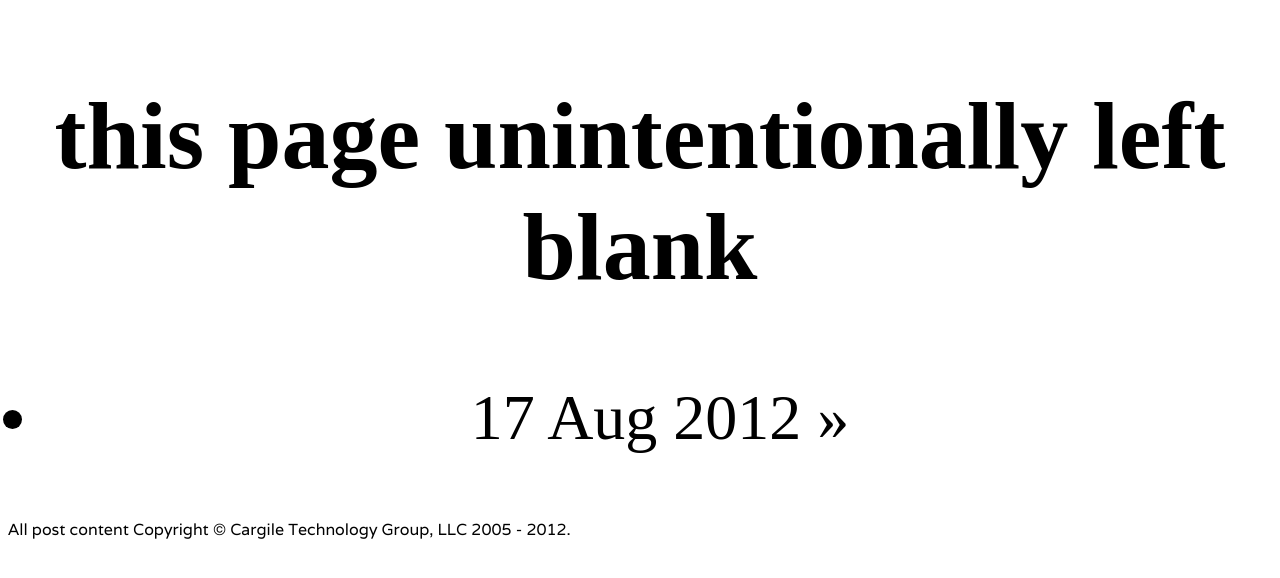
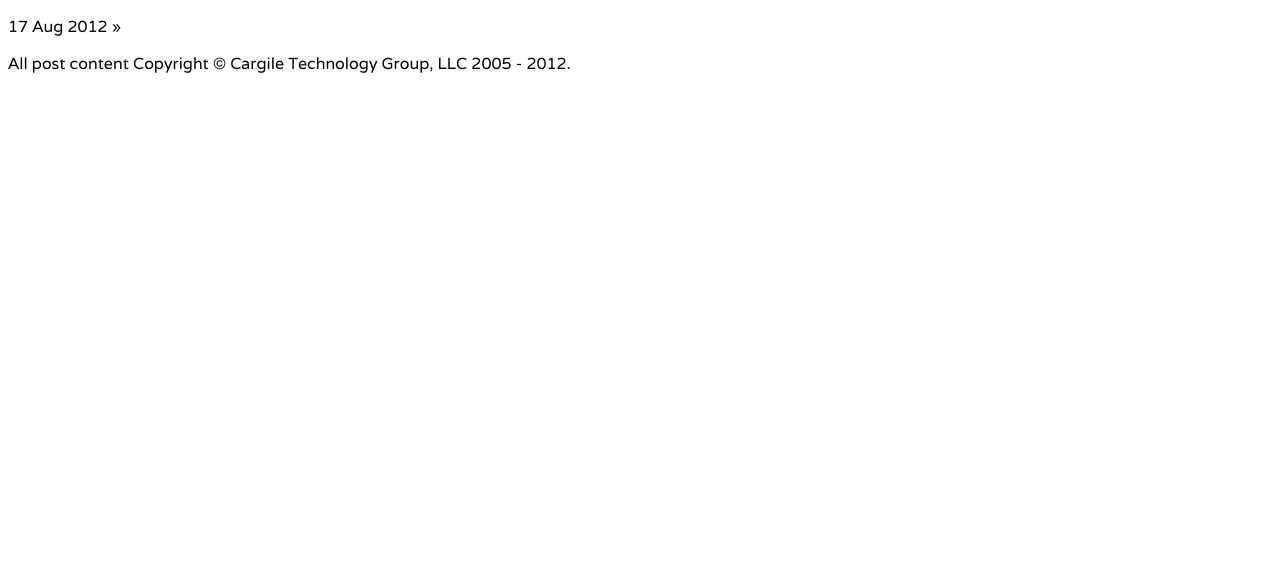
Before and after one commit to kcargile/kcargile.github.com, a Jekyll site: the page built from index.html, in a window 1280 px wide. Shown: the top 578 px of the page. Built offline with Jekyll 4.4.1, drawn with Linux system fonts in a browser that asks for light colours.

Commit message:
update index

```diff
--- a/_layouts/default.html
+++ b/_layouts/default.html
@@ -12,7 +12,7 @@
     <body>
         <header>
         </header>
-        <div style="width:100%;font-family:'Black Ops One';font-size:48pt;text-align:center;margin-top:250;">
+        <div>
             {{ content }}
         </div>
         <footer>
--- a/index.html
+++ b/index.html
@@ -3,10 +3,6 @@ layout: default
 title: Kristopher Cargile | www.kriscargile.com
 ---
 
-<h2>this page unintentionally left blank</h2>
-
-<ul>
 {% for post in site.posts limit 10 %}
-  <li><span>{{ post.date | date_to_string }}</span> &raquo; <a href="{{ post.url }}">{{ post.title }}</a></li>
+  <p><span>{{ post.date | date_to_string }}</span> &raquo; <a href="{{ post.permalink }}">{{ post.title }}</a></p>
 {% endfor %}
-</ul>
```
